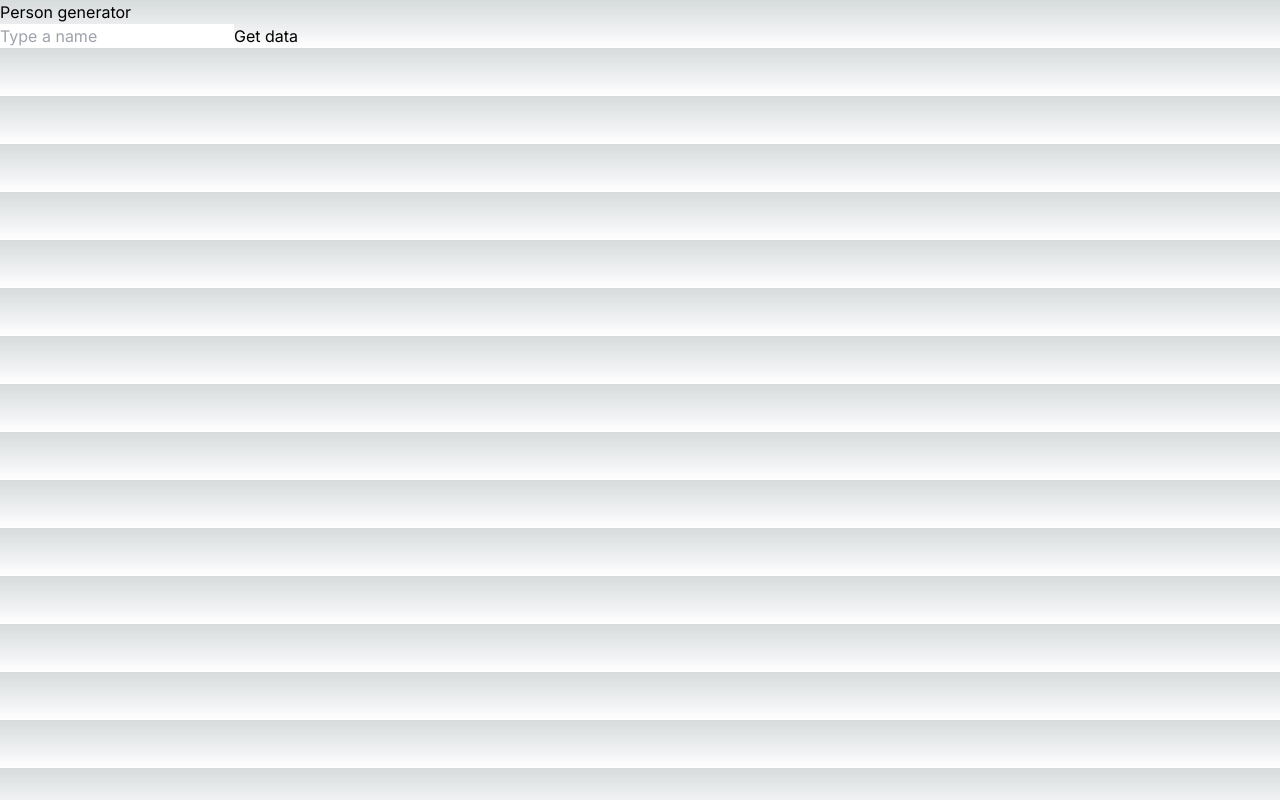
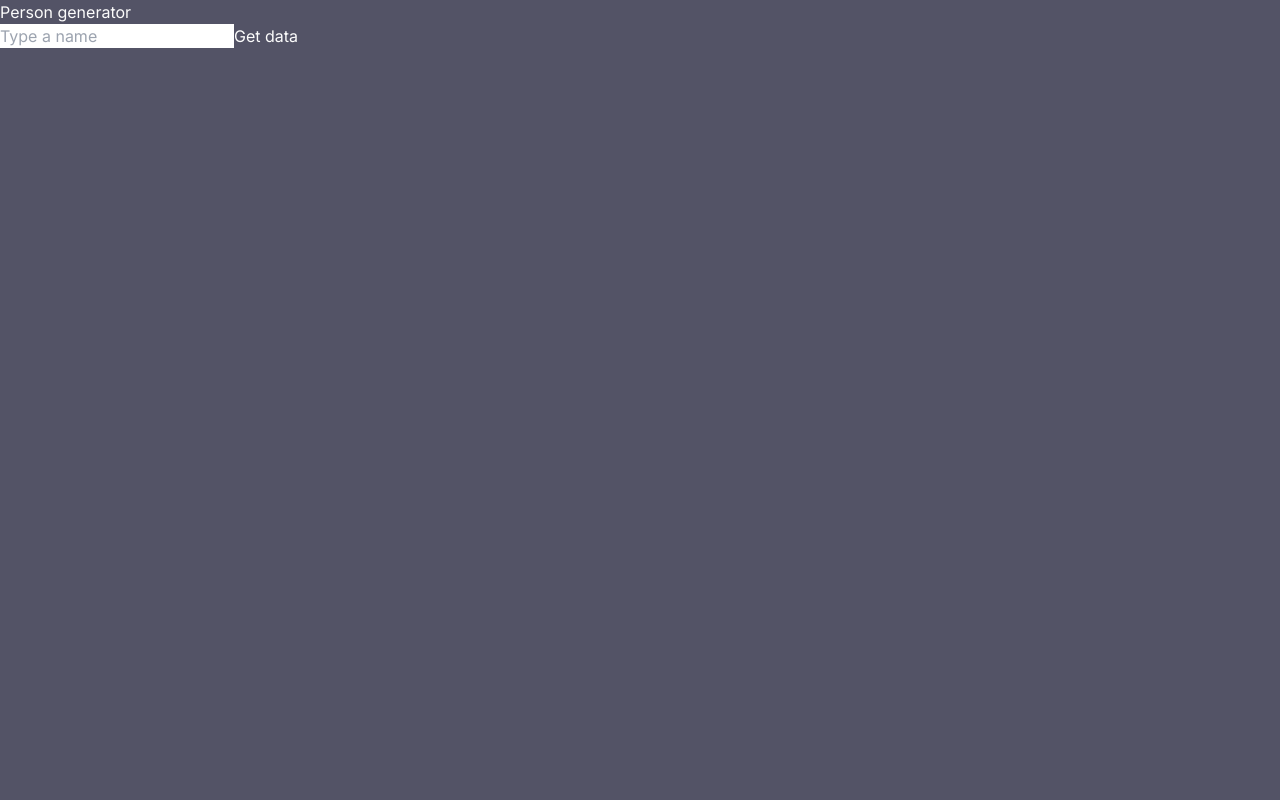
Before and after one commit to zandrastr/person-generator-nextjs, a Next.js app: page / in a window 1280 px wide. Built offline with nearby package versions, Linux system fonts and the light colour scheme.

Commit message:
update styling for body color and height

```diff
--- a/src/app/globals.css
+++ b/src/app/globals.css
@@ -2,26 +2,8 @@
 @tailwind components;
 @tailwind utilities;
 
-:root {
-  --foreground-rgb: 0, 0, 0;
-  --background-start-rgb: 214, 219, 220;
-  --background-end-rgb: 255, 255, 255;
+body {
+  height: 100vh;
+  color: rgb(252, 252, 252);
+  background: rgb(83, 83, 102);
 }
-
-@media (prefers-color-scheme: dark) {
-  :root {
-    --foreground-rgb: 255, 255, 255;
-    --background-start-rgb: 0, 0, 0;
-    --background-end-rgb: 0, 0, 0;
-  }
-}
-
-body {
-  color: rgb(var(--foreground-rgb));
-  background: linear-gradient(
-      to bottom,
-      transparent,
-      rgb(var(--background-end-rgb))
-    )
-    rgb(var(--background-start-rgb));
-}
```
